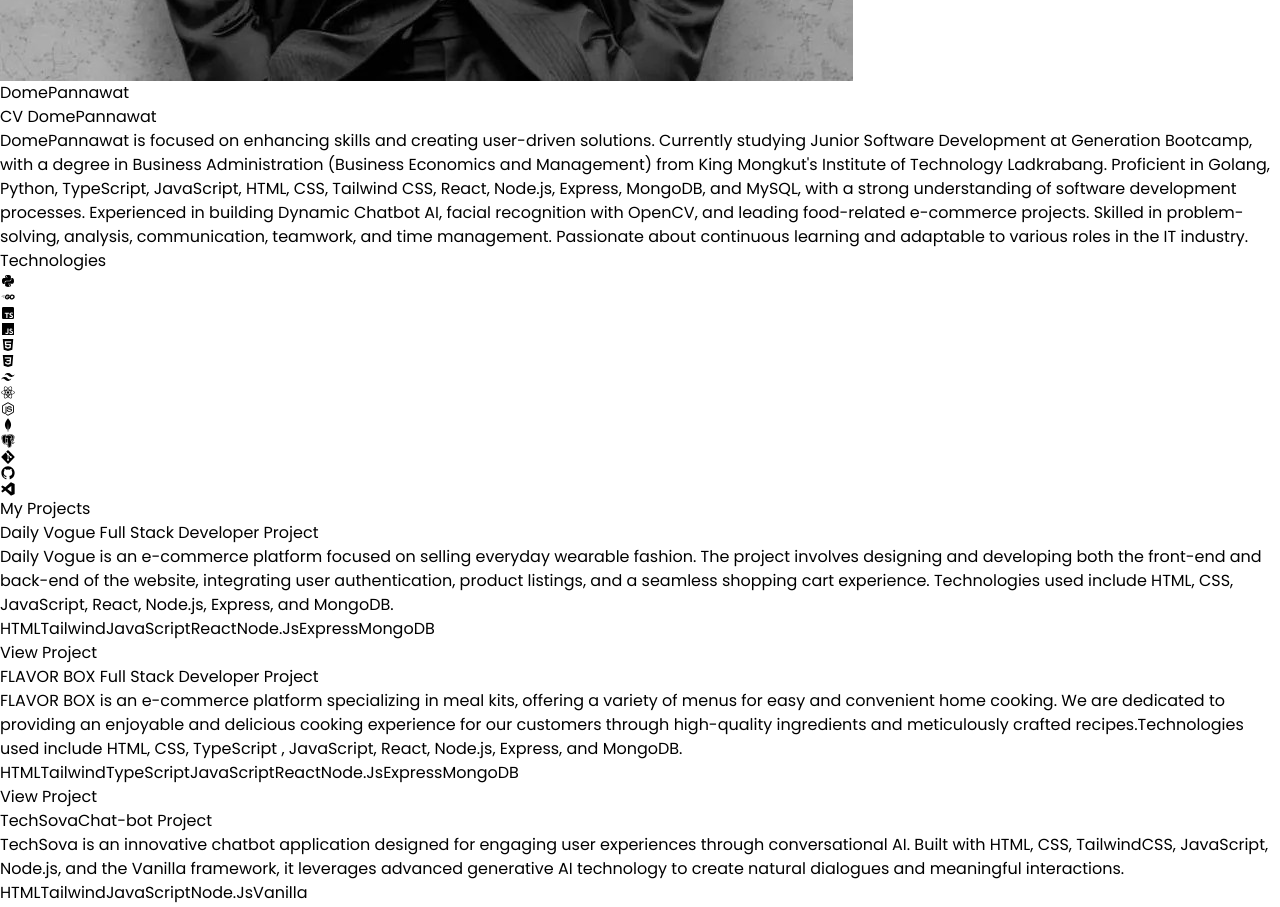
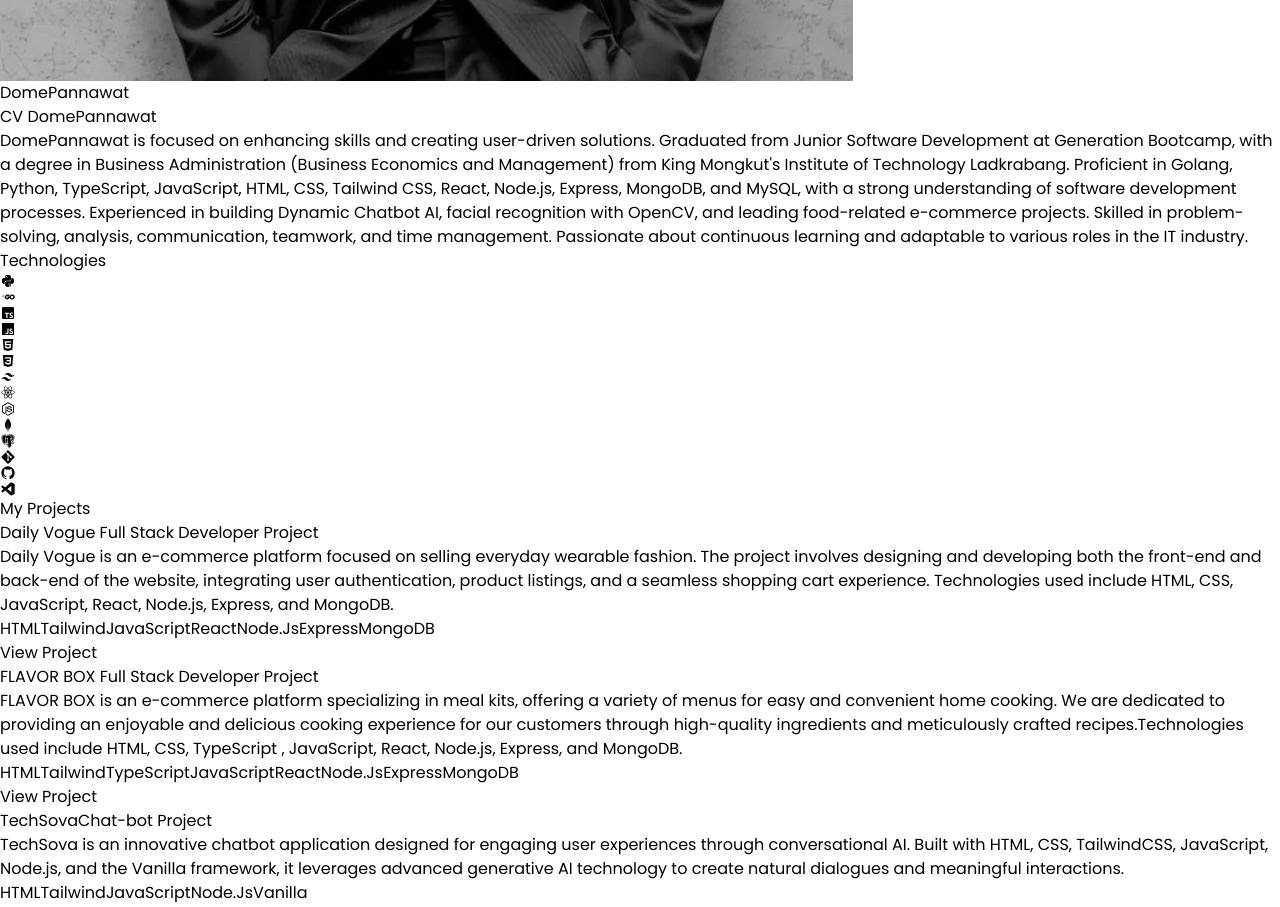
Before and after one commit to DomePannawat/PortfolioDome, a React (Vite) app: page / in a window 1280 px wide. Shown: the part 940-1847 px from the top of the page. Built offline with nearby package versions, Linux system fonts and the light colour scheme.

Commit message:
edit details

```diff
--- a/src/components/Hero.jsx
+++ b/src/components/Hero.jsx
@@ -29,7 +29,7 @@
             DomePannawat
           </h1>
           <a
-            href="/CV-DomePannawat.pdf"
+            href="/CV-Pannawat.pdf"
             target="_blank"
             className="text-nowrap rounded-lg border border-indigo-600 bg-black px-5 py-3 text-lg font-bold text-white shadow-lg shadow-indigo-700 transition-all duration-300 hover:-translate-y-2 hover:shadow-xl hover:shadow-indigo-600 mt-4"
           >
@@ -38,9 +38,9 @@
           <br />
           <p className="md:text-base text-pretty text-sm text-gray-300 mt-2">
             DomePannawat is focused on enhancing skills and creating user-driven
-            solutions. Currently studying Junior Software Development at
-            Generation Bootcamp, with a degree in Business Administration
-            (Business Economics and Management) from King Mongkut's Institute of
+            solutions. Graduated from Junior Software Development at Generation
+            Bootcamp, with a degree in Business Administration (Business
+            Economics and Management) from King Mongkut's Institute of
             Technology Ladkrabang. Proficient in Golang, Python, TypeScript,
             JavaScript, HTML, CSS, Tailwind CSS, React, Node.js, Express,
             MongoDB, and MySQL, with a strong understanding of software
```
Also changed, not shown: 1 other file (tests, documents, lock files or other folders).
